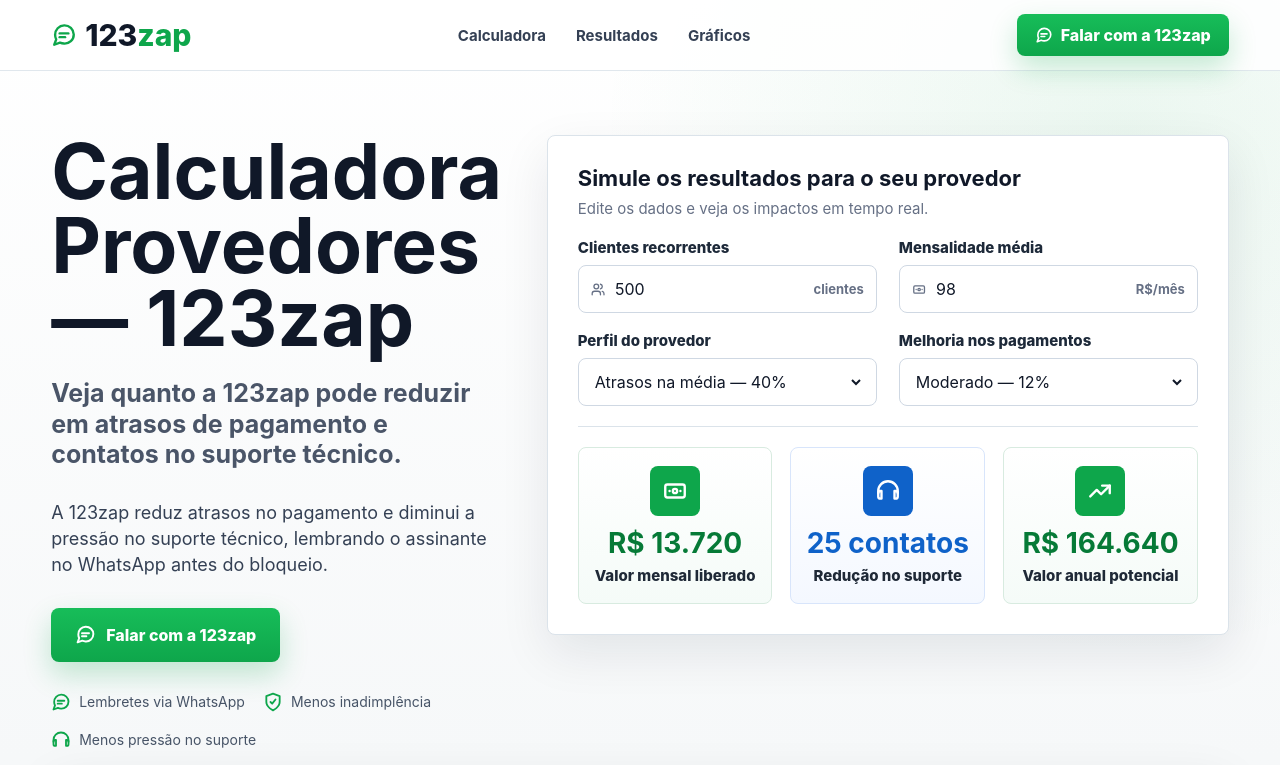
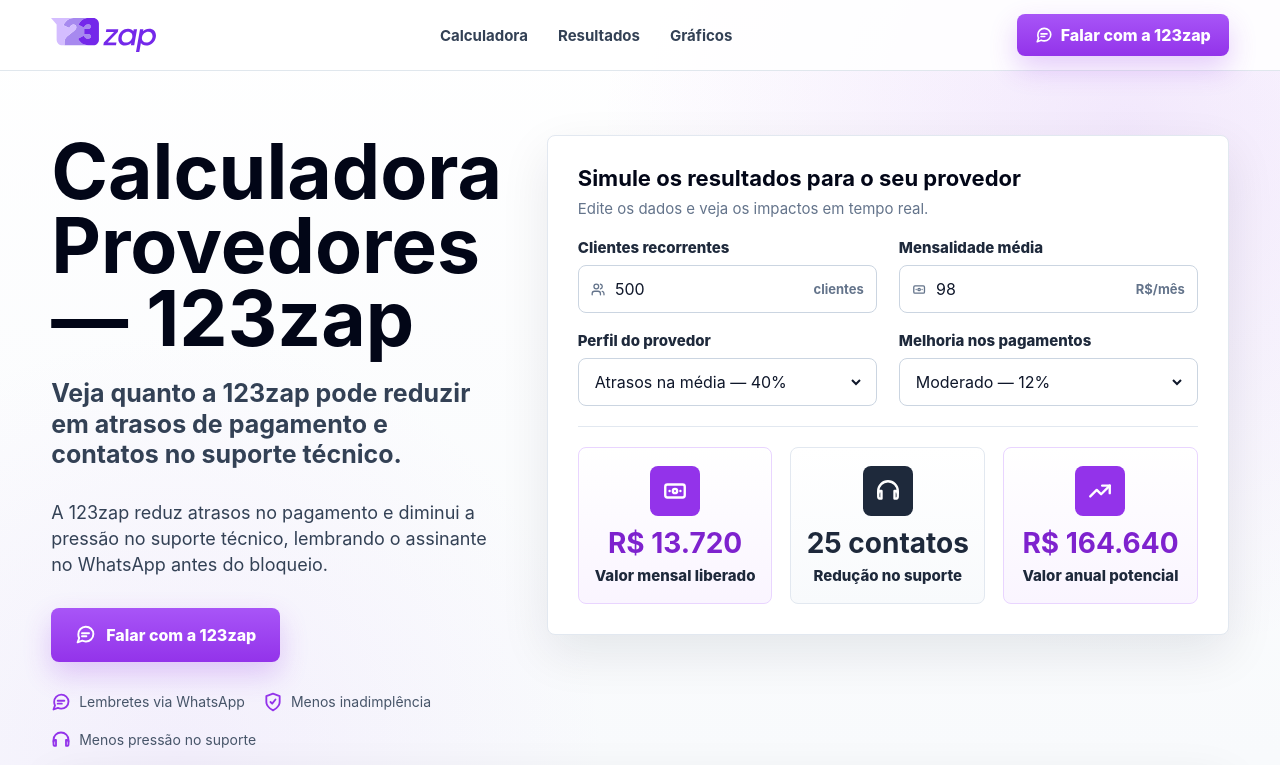
Before and after one commit to briotecnologia/calculadora-provedores-123zap, a website with bundled scripts: page index.html in a window 1280 px wide. Shown: the top 765 px of the page. Built offline with nearby package versions, Linux system fonts and the light colour scheme.

Commit message:
Apply brand logo and purple slate theme

```diff
--- a/scripts/build-sites.js
+++ b/scripts/build-sites.js
@@ -15,6 +15,7 @@ const publicFiles = [
   'src/components/DynamicMessage.js',
   'src/components/Charts.js',
   'public/screenshot.jpeg',
+  'assets/logo-principal-escura.svg',
 ];
 
 const mimeTypes = {
--- a/src/components/SummaryCards.js
+++ b/src/components/SummaryCards.js
@@ -7,19 +7,19 @@ export function SummaryCards(results, isValid) {
       title: 'Valor mensal liberado',
       value: formatCurrency(results.monthlyImprovement),
       iconName: 'banknote',
-      tone: 'green',
+      tone: 'purple',
     },
     {
       title: 'Redução no suporte',
       value: `${formatInteger(results.supportReduction)} contatos`,
       iconName: 'headphones',
-      tone: 'blue',
+      tone: 'slate',
     },
     {
       title: 'Valor anual potencial',
       value: formatCurrency(results.annualImprovement),
       iconName: 'trending',
-      tone: 'green',
+      tone: 'purple',
     },
   ];
 
--- a/src/main.js
+++ b/src/main.js
@@ -18,8 +18,7 @@ function render() {
     <main class="app-shell">
       <header class="topbar" aria-label="Cabeçalho principal">
         <a class="brand" href="#top" aria-label="123zap">
-          <span class="brand-mark">${icon('message', 26)}</span>
-          <span>123<span>zap</span></span>
+          <img src="./assets/logo-principal-escura.svg" alt="123zap" />
         </a>
         <nav class="nav-links" aria-label="Navegação">
           <a href="#calculadora">Calculadora</a>
--- a/src/styles.css
+++ b/src/styles.css
@@ -1,17 +1,29 @@
 :root {
-  --green: #0ea64b;
-  --green-dark: #067a37;
-  --green-soft: #e9f9ef;
-  --charcoal: #101828;
-  --ink: #1f2937;
-  --muted: #667085;
-  --line: #dbe3ea;
+  --purple: #9333ea;
+  --purple-dark: #7e22ce;
+  --purple-deep: #6b21a8;
+  --purple-soft: #f3e8ff;
+  --purple-mist: #faf5ff;
+  --slate-950: #020617;
+  --slate-900: #0f172a;
+  --slate-800: #1e293b;
+  --slate-700: #334155;
+  --slate-600: #475569;
+  --slate-500: #64748b;
+  --slate-400: #94a3b8;
+  --slate-300: #cbd5e1;
+  --slate-200: #e2e8f0;
+  --slate-100: #f1f5f9;
+  --slate-50: #f8fafc;
+  --charcoal: var(--slate-950);
+  --ink: var(--slate-800);
+  --muted: var(--slate-500);
+  --line: var(--slate-200);
   --panel: #ffffff;
-  --page: #f6f8f9;
-  --blue: #0f62c9;
-  --warning: #b54708;
+  --page: var(--slate-50);
+  --warning: #c2410c;
   --warning-bg: #fff7ed;
-  --shadow: 0 18px 50px rgba(16, 24, 40, 0.09);
+  --shadow: 0 18px 50px rgba(15, 23, 42, 0.09);
   font-family:
     Inter, ui-sans-serif, system-ui, -apple-system, BlinkMacSystemFont, "Segoe UI", sans-serif;
   color: var(--charcoal);
@@ -29,8 +41,9 @@ html {
 body {
   margin: 0;
   background:
-    radial-gradient(circle at 88% 8%, rgba(14, 166, 75, 0.08), transparent 28%),
-    linear-gradient(180deg, #ffffff 0%, #f6f8f9 46%, #eef7f1 100%);
+    radial-gradient(circle at 88% 8%, rgba(147, 51, 234, 0.11), transparent 28%),
+    radial-gradient(circle at 14% 46%, rgba(216, 180, 254, 0.16), transparent 30%),
+    linear-gradient(180deg, #ffffff 0%, var(--slate-50) 46%, #f6f3ff 100%);
 }
 
 a {
@@ -57,19 +70,13 @@ a {
 .brand {
   align-items: center;
   display: inline-flex;
-  font-size: 30px;
-  font-weight: 850;
-  line-height: 1;
+  height: 42px;
 }
 
-.brand span span {
-  color: var(--green);
-}
-
-.brand-mark {
-  color: var(--green);
-  display: inline-flex;
-  margin-right: 8px;
+.brand img {
+  display: block;
+  height: 34px;
+  width: auto;
 }
 
 .nav-links {
@@ -80,15 +87,15 @@ a {
 }
 
 .nav-links a {
-  color: #344054;
+  color: var(--slate-700);
 }
 
 .button {
   align-items: center;
-  background: linear-gradient(180deg, #17bd59, var(--green));
+  background: linear-gradient(180deg, #a855f7, var(--purple));
   border: 0;
   border-radius: 8px;
-  box-shadow: 0 12px 28px rgba(14, 166, 75, 0.24);
+  box-shadow: 0 12px 28px rgba(147, 51, 234, 0.24);
   color: #ffffff;
   display: inline-flex;
   font-weight: 800;
@@ -139,7 +146,7 @@ h1 {
 }
 
 .hero-subtitle {
-  color: #4a5568;
+  color: var(--slate-700);
   font-size: clamp(20px, 2.15vw, 25px);
   font-weight: 680;
   line-height: 1.22;
@@ -147,7 +154,7 @@ h1 {
 }
 
 .hero-support {
-  color: #344054;
+  color: var(--slate-700);
   font-size: 18px;
   line-height: 1.45;
   margin: 30px 0;
@@ -163,7 +170,7 @@ h1 {
 
 .trust-row span {
   align-items: center;
-  color: #475467;
+  color: var(--slate-600);
   display: inline-flex;
   font-size: 14px;
   gap: 8px;
@@ -171,7 +178,7 @@ h1 {
 }
 
 .trust-row svg {
-  color: var(--green);
+  color: var(--purple);
   flex: 0 0 auto;
 }
 
@@ -222,7 +229,7 @@ h1 {
 }
 
 .field > span {
-  color: #1d2939;
+  color: var(--slate-800);
   font-size: 15px;
   font-weight: 760;
 }
@@ -231,7 +238,7 @@ h1 {
 .select-shell {
   align-items: center;
   background: #ffffff;
-  border: 1px solid #cfd8e3;
+  border: 1px solid var(--slate-300);
   border-radius: 8px;
   display: flex;
   min-height: 48px;
@@ -241,19 +248,19 @@ h1 {
 
 .input-shell:focus-within,
 .select-shell:focus-within {
-  border-color: var(--green);
-  box-shadow: 0 0 0 4px rgba(14, 166, 75, 0.12);
+  border-color: var(--purple);
+  box-shadow: 0 0 0 4px rgba(147, 51, 234, 0.13);
 }
 
 .input-shell svg {
-  color: #667085;
+  color: var(--slate-500);
 }
 
 input,
 select {
   background: transparent;
   border: 0;
-  color: #101828;
+  color: var(--slate-900);
   font: inherit;
   font-size: 16px;
   min-width: 0;
@@ -302,8 +309,8 @@ input {
 
 .summary-card {
   align-items: center;
-  background: linear-gradient(180deg, #ffffff, #f5fbf8);
-  border: 1px solid #d8ebe0;
+  background: linear-gradient(180deg, #ffffff, var(--purple-mist));
+  border: 1px solid #e9d5ff;
   border-radius: 8px;
   display: flex;
   flex-direction: column;
@@ -313,14 +320,14 @@ input {
   text-align: center;
 }
 
-.summary-card[data-tone="blue"] {
-  background: linear-gradient(180deg, #ffffff, #f4f8ff);
-  border-color: #d8e5fb;
+.summary-card[data-tone="slate"] {
+  background: linear-gradient(180deg, #ffffff, var(--slate-50));
+  border-color: var(--slate-200);
 }
 
 .summary-icon {
   align-items: center;
-  background: var(--green);
+  background: var(--purple);
   border-radius: 8px;
   color: #ffffff;
   display: flex;
@@ -330,22 +337,22 @@ input {
   width: 50px;
 }
 
-.summary-card[data-tone="blue"] .summary-icon {
-  background: var(--blue);
+.summary-card[data-tone="slate"] .summary-icon {
+  background: var(--slate-800);
 }
 
 .summary-card strong {
-  color: var(--green-dark);
+  color: var(--purple-dark);
   font-size: clamp(22px, 2.3vw, 28px);
   line-height: 1.1;
 }
 
-.summary-card[data-tone="blue"] strong {
-  color: var(--blue);
+.summary-card[data-tone="slate"] strong {
+  color: var(--slate-800);
 }
 
 .summary-card span {
-  color: #1f2937;
+  color: var(--slate-800);
   font-size: 15px;
   font-weight: 800;
   margin-top: 7px;
@@ -389,15 +396,15 @@ table {
 
 th,
 td {
-  border-bottom: 1px solid #e5eaf0;
+  border-bottom: 1px solid var(--slate-200);
   font-size: 15px;
   padding: 15px 16px;
   text-align: right;
 }
 
 thead th {
-  background: #f1f4f7;
-  color: #344054;
+  background: var(--slate-100);
+  color: var(--slate-700);
   font-size: 13px;
   font-weight: 850;
 }
@@ -416,18 +423,18 @@ thead th:first-child {
 }
 
 tbody th {
-  color: #1f2937;
+  color: var(--slate-800);
   font-weight: 760;
 }
 
 .improvement-cell {
-  background: var(--green-soft);
-  color: var(--green-dark);
+  background: var(--purple-soft);
+  color: var(--purple-deep);
   font-weight: 900;
 }
 
 .muted-cell {
-  color: #98a2b3;
+  color: var(--slate-400);
   font-weight: 800;
 }
 
@@ -451,7 +458,7 @@ tbody th {
 
 .chart-area {
   align-items: end;
-  border-bottom: 1px solid #dbe3ea;
+  border-bottom: 1px solid var(--slate-200);
   display: grid;
   gap: 28px;
   grid-template-columns: repeat(2, minmax(0, 1fr));
@@ -469,7 +476,7 @@ tbody th {
 }
 
 .bar-column strong {
-  color: #1d2939;
+  color: var(--slate-800);
   font-size: 13px;
   font-weight: 850;
   white-space: nowrap;
@@ -484,15 +491,15 @@ tbody th {
 }
 
 .bar-before {
-  background: linear-gradient(180deg, #9aa4b2, #6b7280);
+  background: linear-gradient(180deg, var(--slate-400), var(--slate-600));
 }
 
 .bar-after {
-  background: linear-gradient(180deg, #20c362, var(--green));
+  background: linear-gradient(180deg, #c084fc, var(--purple));
 }
 
 .bar-column em {
-  color: #475467;
+  color: var(--slate-600);
   font-size: 12px;
   font-style: normal;
   font-weight: 750;
@@ -501,7 +508,7 @@ tbody th {
 }
 
 .dynamic-panel {
-  background: linear-gradient(135deg, #ffffff 0%, #f0fbf4 100%);
+  background: linear-gradient(135deg, #ffffff 0%, var(--purple-mist) 100%);
   min-height: 285px;
   overflow: hidden;
   padding: 28px;
@@ -509,14 +516,14 @@ tbody th {
 }
 
 .dynamic-panel h2 {
-  color: var(--green-dark);
+  color: var(--purple-deep);
   margin-bottom: 16px;
   position: relative;
   z-index: 1;
 }
 
 .dynamic-panel p {
-  color: #344054;
+  color: var(--slate-700);
   font-size: 17px;
   line-height: 1.55;
   max-width: 590px;
@@ -525,12 +532,12 @@ tbody th {
 }
 
 .dynamic-panel strong {
-  color: var(--green-dark);
+  color: var(--purple-deep);
 }
 
 .dynamic-icon {
   bottom: 22px;
-  color: rgba(14, 166, 75, 0.14);
+  color: rgba(147, 51, 234, 0.13);
   position: absolute;
   right: 28px;
   transform: scale(2.2);
@@ -561,7 +568,7 @@ tbody th {
 }
 
 .assumptions svg {
-  color: var(--green);
+  color: var(--purple);
 }
 
 .assumptions p {
@@ -571,7 +578,7 @@ tbody th {
 
 .footer {
   align-items: center;
-  color: #475467;
+  color: var(--slate-600);
   display: flex;
   justify-content: space-between;
   padding: 28px clamp(20px, 4vw, 58px) 38px;
@@ -583,12 +590,12 @@ tbody th {
 }
 
 .footer strong {
-  color: #101828;
+  color: var(--slate-900);
 }
 
 .footer a {
   align-items: center;
-  color: var(--green-dark);
+  color: var(--purple-dark);
   display: inline-flex;
   font-weight: 850;
   gap: 4px;
```
Also changed, not shown: assets/logo-principal-escura.svg (added), public/screenshot.jpeg.
